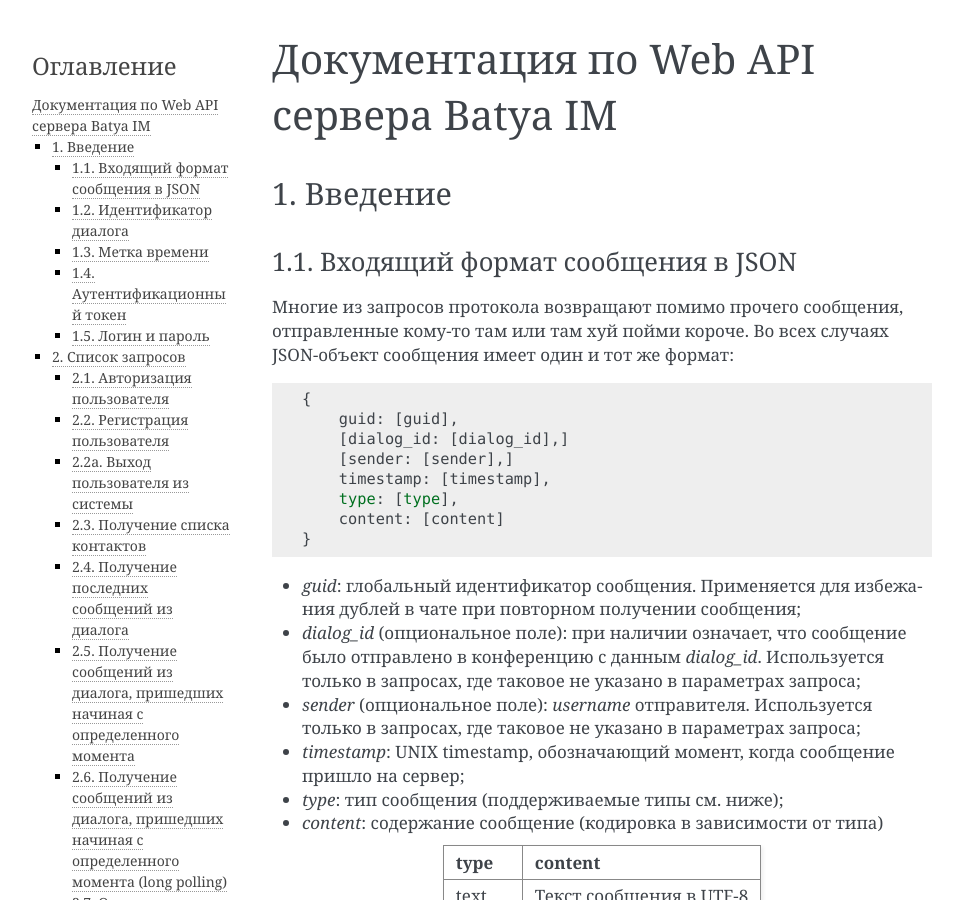
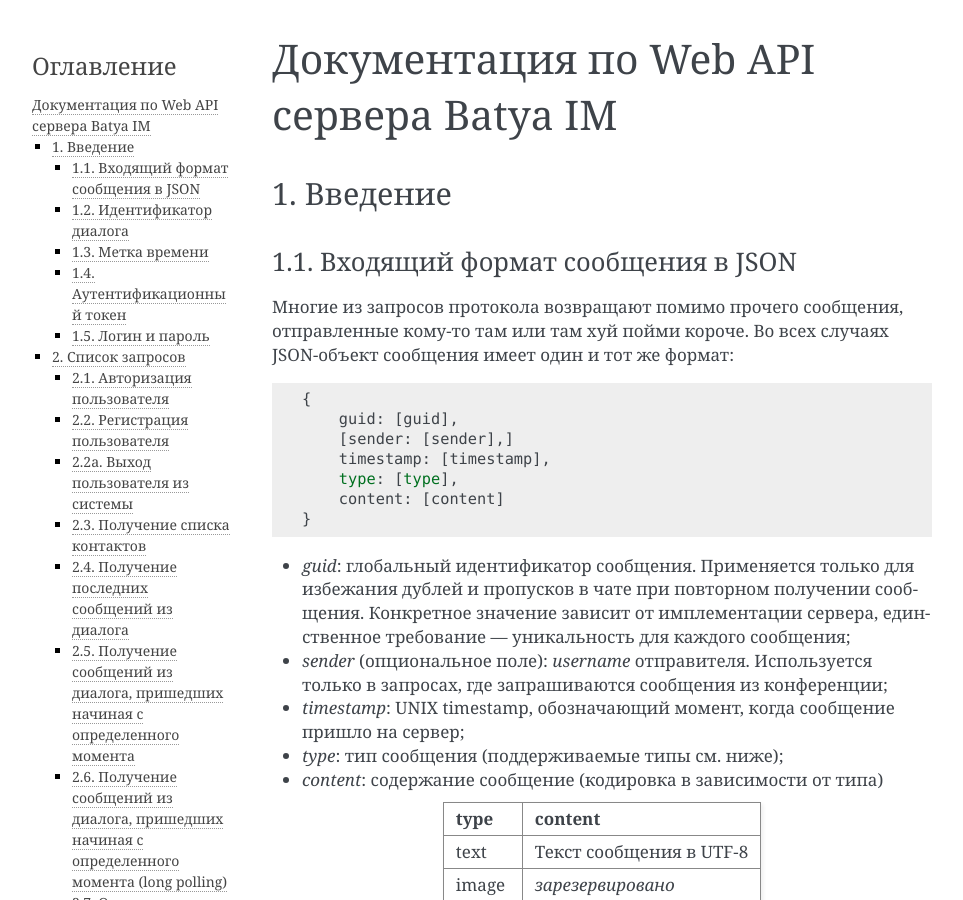
Before and after one commit to frnkySila/batya-api, a Sphinx documentation site: the page built from docs/source/index.rst, in a window 1280 px wide and 900 px high. Shown: the whole window, without its empty margins (148-1111 px from the left). Built offline with Sphinx 7.4.7, drawn with Linux system fonts in a browser that asks for light colours.

Commit message:
Изменения в 1.1 формате сообщения
* Удалено поле dialog_id — как мы выяснили, в данной реализации оно никогда не нужно
* Добавлено пояснение по полю guid

```diff
--- a/docs/source/index.rst
+++ b/docs/source/index.rst
@@ -14,16 +14,14 @@
 
     {
         guid: [guid],
-        [dialog_id: [dialog_id],]
         [sender: [sender],]
         timestamp: [timestamp],
         type: [type],
         content: [content]
     }
 
-* *guid*: глобальный идентификатор сообщения. Применяется для избежания дублей в чате при повторном получении сообщения;
-* *dialog_id* (опциональное поле): при наличии означает, что сообщение было отправлено в конференцию с данным `dialog_id`. Используется только в запросах, где таковое не указано в параметрах запроса;
-* *sender* (опциональное поле): `username` отправителя. Используется только в запросах, где таковое не указано в параметрах запроса;
+* *guid*: глобальный идентификатор сообщения. Применяется только для избежания дублей и пропусков в чате при повторном получении сообщения. Конкретное значение зависит от имплементации сервера, единственное требование — уникальность для каждого сообщения;
+* *sender* (опциональное поле): `username` отправителя. Используется только в запросах, где запрашиваются сообщения из конференции;
 * *timestamp*: UNIX timestamp, обозначающий момент, когда сообщение пришло на сервер;
 * *type*: тип сообщения (поддерживаемые типы см. ниже);
 * *content*: содержание сообщение (кодировка в зависимости от типа)
```
